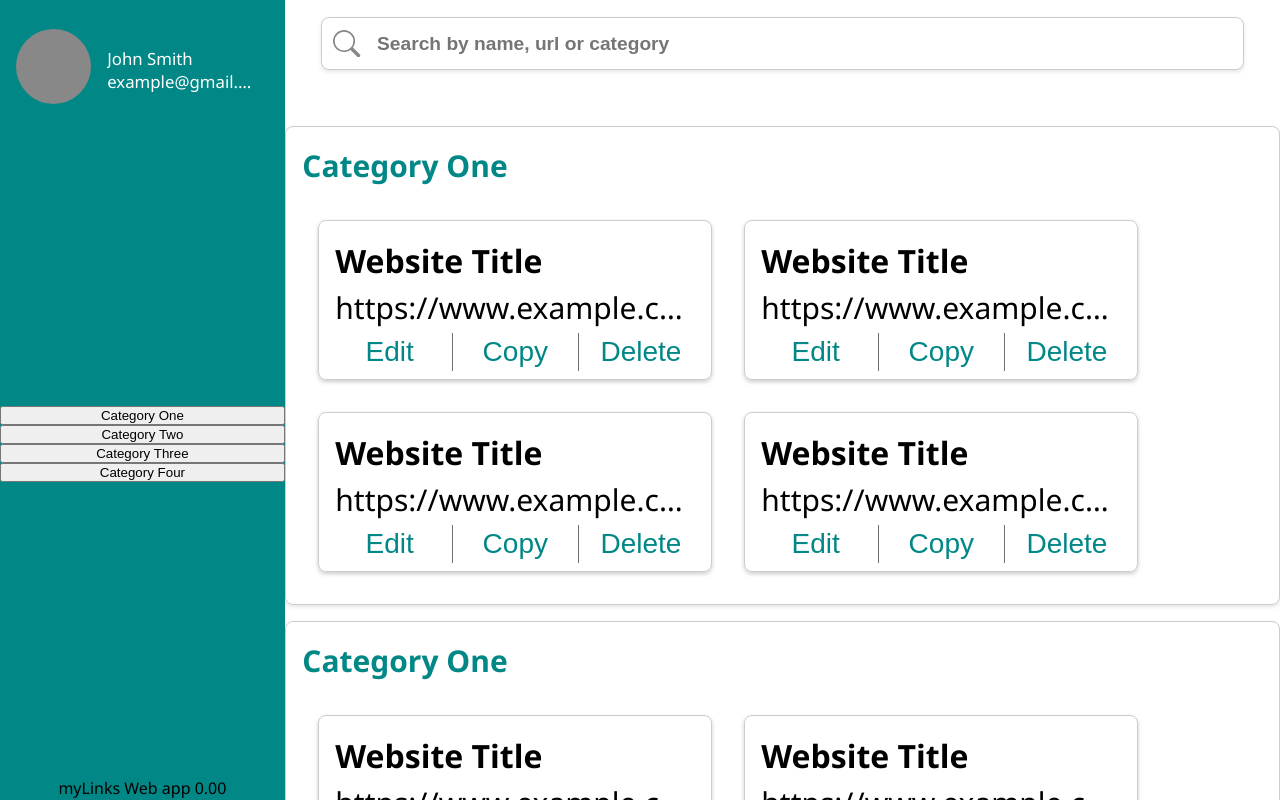
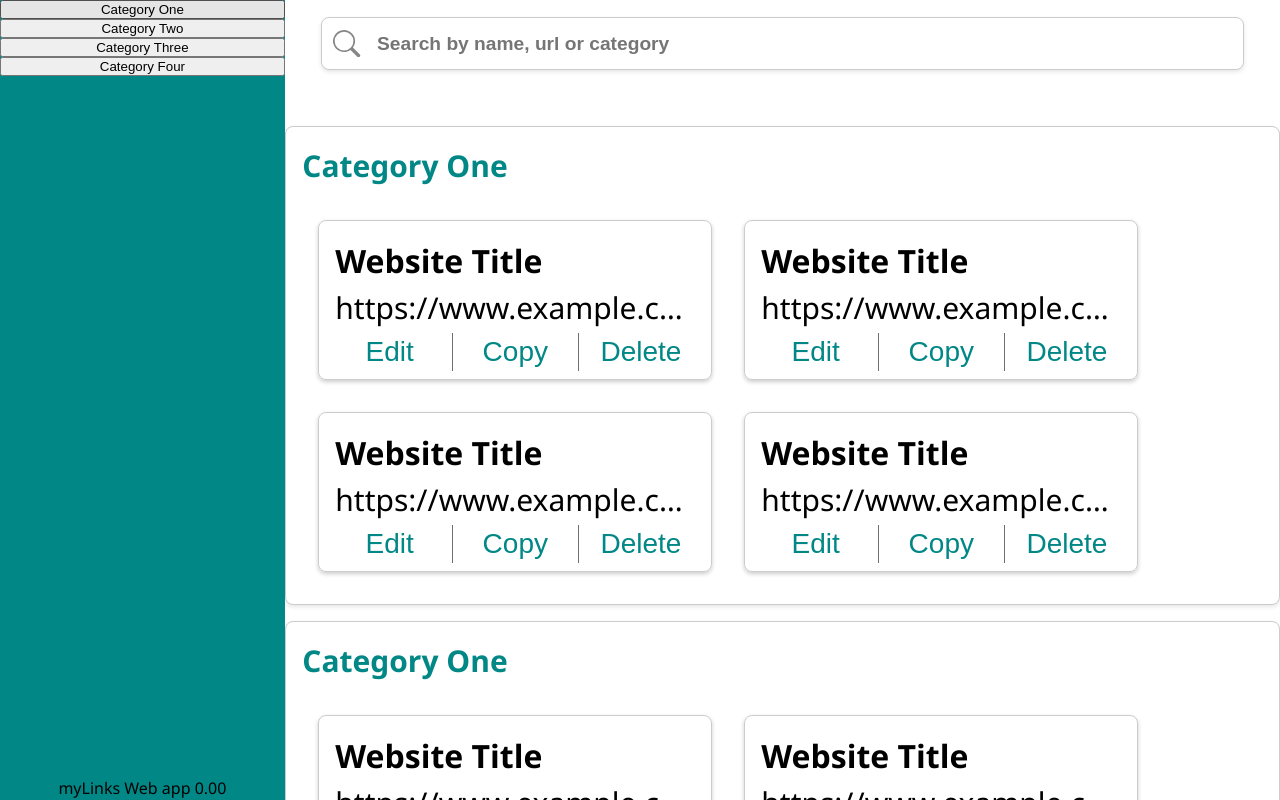
Before and after one commit to SalehK98/myLinks, a React (Vite) app: page / in a window 1280 px wide. Shown: the top 800 px of the page. Built offline with nearby package versions, Linux system fonts and the light colour scheme.

Commit message:
deploy issue3

```diff
--- a/src/components/SideMenu/SideMenu.jsx
+++ b/src/components/SideMenu/SideMenu.jsx
@@ -1,13 +1,13 @@
+import UserCard from "../UserCard/UserCard.jsx";
 import categories from "../../data/links.json";
 import styles from "../../styles/SideMenu.module.css";
-import UserCard from "../UserCard/UserCard.jsx";
 
 console.log(Object.values(categories));
 
 export default function SideMenu() {
   return (
     <div className={styles.sidePanel}>
-      <UserCard />
+      {/* <UserCard /> */}
       <div style={{ display: "flex", flexDirection: "column" }}>
         {Object.keys(categories).map((category) => {
           return <button key={category}>{category}</button>;
```
